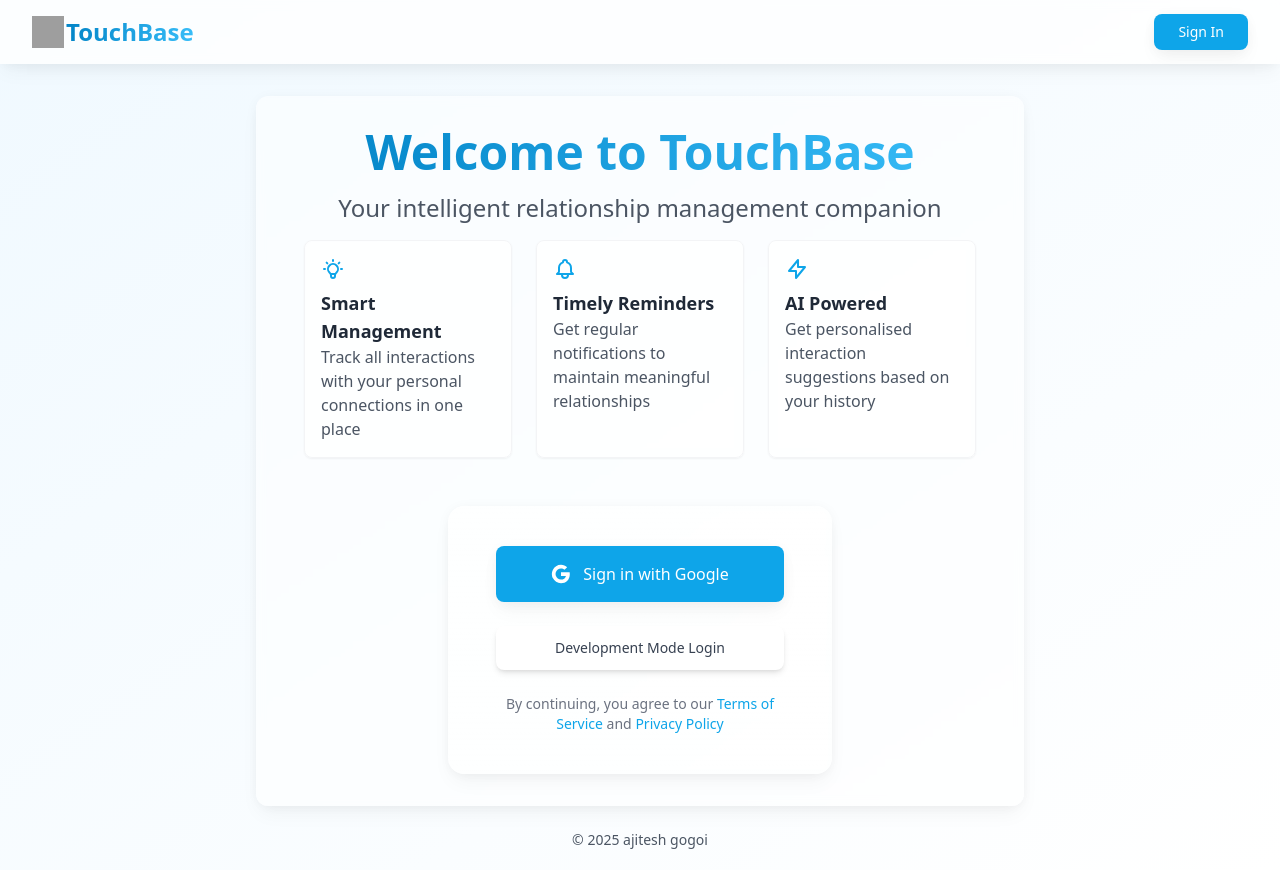
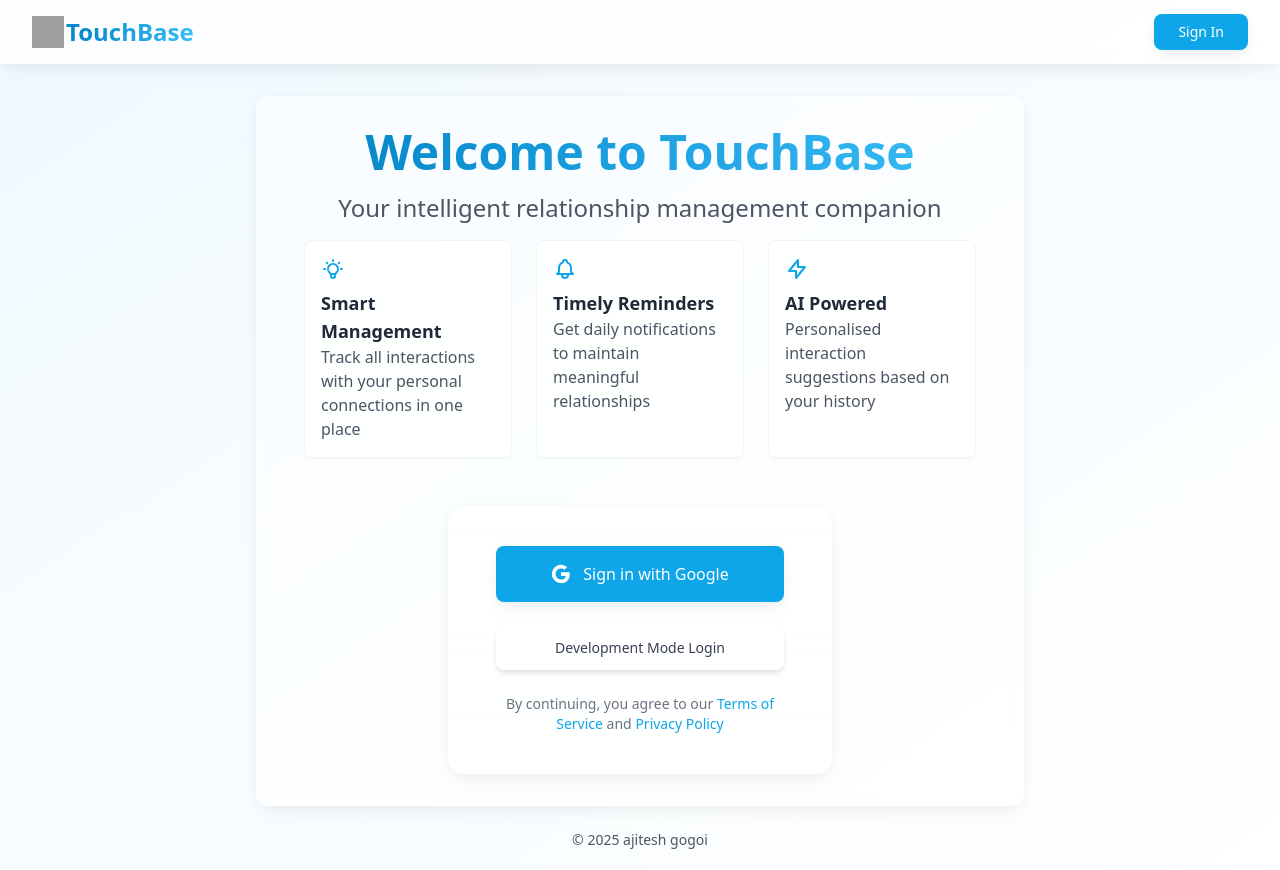
Before and after one commit to ajiteshgogoi/touchbase, a React (Vite) app: page /login in a window 1280 px wide. Built offline with nearby package versions, Linux system fonts and the light colour scheme; no server answers; grey boxes are pictures that could not be loaded.

Commit message:
Update Login.tsx

```diff
--- a/src/components/auth/Login.tsx
+++ b/src/components/auth/Login.tsx
@@ -78,7 +78,7 @@
               </svg>
             </div>
             <h3 className="text-lg font-semibold text-gray-800">Timely Reminders</h3>
-            <p className="text-gray-600">Get regular notifications to maintain meaningful relationships</p>
+            <p className="text-gray-600">Get daily notifications to maintain meaningful relationships</p>
           </div>
 
           <div className="p-4 rounded-lg bg-white/50 backdrop-blur-sm border border-gray-100 shadow-sm">
@@ -88,7 +88,7 @@
               </svg>
             </div>
             <h3 className="text-lg font-semibold text-gray-800">AI Powered</h3>
-            <p className="text-gray-600">Get personalised interaction suggestions based on your history</p>
+            <p className="text-gray-600">Personalised interaction suggestions based on your history</p>
           </div>
         </div>
       </div>
```
